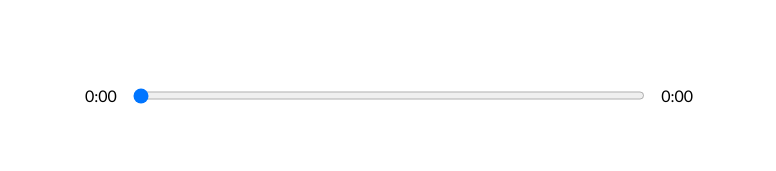
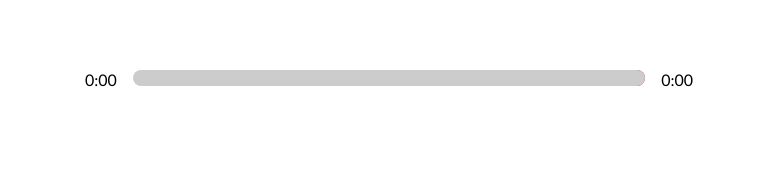
Before and after one commit to Captainlomik/react-player, a React (Create React App) app: page / in a window 1280 px wide. Shown: the part 490-661 px from the top of the page, without its empty margins (251-1027 px from the left). Built offline with nearby package versions, Linux system fonts and the light colour scheme.

Commit message:
audio line color done

```diff
--- a/src/App.tsx
+++ b/src/App.tsx
@@ -5,6 +5,12 @@
 import data from "./data";
 import Library from "./components/Library";
 import Nav from "./components/Nav";
+
+export interface timeProps {
+  currentTime: number;
+  duration: number;
+  animationPercentage: number;
+}
 
 function App() {
   const [songs, setSongs] = useState(data());
@@ -14,25 +20,32 @@
 
   const audioRef = useRef<HTMLAudioElement>(null);
 
-  interface timeProps {
-    currentTime: number;
-    duration: number;
-  }
-
   const [songInfo, setSongInfo] = useState<timeProps>({
     currentTime: 0,
     duration: 0,
+    animationPercentage: 0,
   });
 
   const timeUpdateHandler = (e: React.ChangeEvent<HTMLAudioElement>) => {
     const current = e.target.currentTime;
     const duration = e.target.duration;
-    setSongInfo({ ...songInfo, currentTime: current, duration });
+    //вычисление длины трека
+    const roundedCurrent = Math.round(current);
+    const roundedDuration = Math.round(duration);
+    const animation = Math.round((roundedCurrent / roundedDuration) * 100);
+
+
+    setSongInfo({
+      ...songInfo,
+      currentTime: current,
+      duration,
+      animationPercentage: animation,
+    });
   };
 
   return (
     <div className="App">
-      <Nav libraryStatus={libraryStatus} setLibraryStatus = {setLibraryStatus} />
+      <Nav libraryStatus={libraryStatus} setLibraryStatus={setLibraryStatus} />
       <Song currentSong={currentSong} />
       <Player
         currentSong={currentSong}
@@ -44,7 +57,6 @@
         songInfo={songInfo}
         songs={songs}
         setSongs={setSongs}
-
       />
       <Library
         songs={songs}
--- a/src/components/Player.tsx
+++ b/src/components/Player.tsx
@@ -1,4 +1,4 @@
-import React, {useEffect } from "react";
+import React, { useEffect } from "react";
 import { FontAwesomeIcon } from "@fortawesome/react-fontawesome";
 import {
   faPlay,
@@ -8,11 +8,7 @@
 } from "@fortawesome/free-solid-svg-icons";
 import { SongModel } from "../models";
 import { playAudio } from "../util";
-
-interface timeProps {
-  currentTime: number;
-  duration: number;
-}
+import { timeProps } from "../App";
 
 interface songProps {
   currentSong: SongModel;
@@ -23,7 +19,7 @@
   songInfo: timeProps;
   setSongInfo: (info: timeProps) => void;
   songs: SongModel[];
-  setSongs: (song:any) => void
+  setSongs: (song: any) => void;
 }
 
 export default function Player({
@@ -73,12 +69,12 @@
     if (direction === "skip-back") {
       if ((currentIndex - 1) % songs.length === -1) {
         setCurrentSong(songs.at(-1));
-        playAudio(isPlaying, audioRef)
+        playAudio(isPlaying, audioRef);
         return;
       }
       setCurrentSong(songs[(currentIndex - 1) % songs.length]);
     }
-    playAudio(isPlaying, audioRef)
+    playAudio(isPlaying, audioRef);
   };
 
   useEffect(() => {
@@ -98,19 +94,30 @@
     setSongs(newSongs);
   }, [currentSong]);
 
+  //Добавление стилей
+  let trackAnim = {
+    transform: `translateX(${songInfo.animationPercentage}%)`
+  };
+
   return (
     <div className="player">
       <div className="time-control">
         <p>{getTime(songInfo!.currentTime)}</p>
+        <div
+          style={{
+            background: `linear-gradient(to right, ${currentSong.color[0]}, ${currentSong.color[1]})`,
+          }}
+          className="track"
+        >
           <input
             type="range"
-          name=""
-          id=""
             min={0}
             max={songInfo.duration || "0:00"}
             value={songInfo.currentTime}
             onChange={dragHandler}
           />
+          <div style={trackAnim} className="animate-track"></div>
+        </div>
         <p>{getTime(songInfo!.duration)}</p>
       </div>
       <div className="play-control">
--- a/src/data.tsx
+++ b/src/data.tsx
@@ -9,7 +9,7 @@
         "https://chillhop.com/wp-content/uploads/2022/09/8c2eab8525ace609b0c68b7564eb085d2244ee09-1024x1024.jpg",
       id: uuidv4(),
       active: true,
-      color: ["#bfccae", "#c2d2d1"],
+      color: ["#ffff", "red"],
       audio: "https://mp3.chillhop.com/serve.php/?mp3=48087",
     },
     {
--- a/src/styles/_player.scss
+++ b/src/styles/_player.scss
@@ -11,20 +11,52 @@
   display: flex;
   input {
     width: 100%;
-    padding: 1rem 0rem;
+    -webkit-appearance: none;
+    background: transparent;
+    cursor: pointer;
   }
   p {
-    padding: 1rem;
+    padding: 0rem 1rem;
   }
 }
 
-.play-control{
+.play-control {
   display: flex;
   justify-content: space-between;
   align-items: center;
   padding: 1rem;
   width: 30%;
-    svg{
+  svg {
     cursor: pointer;
   }
 }
+
+input[type="range"]:focus {
+  outline: none;
+}
+
+input[type="range" i]::-webkit-slider-thumb{
+  -webkit-appearance: none;
+  height: 16px;
+  width: 16px;
+}
+
+.track{
+  background: lightblue;
+  width: 100%;
+  height: 1rem;
+  position: relative;
+  border-radius: 1rem;
+  overflow: hidden;
+}
+
+.animate-track{
+  background: rgb(204, 204, 204);
+  width: 100%;
+  height: 100%;
+  position: absolute;
+  top: 0;
+  left: 0;
+  transform: translateX(0%);
+  pointer-events: none;
+}
```
Lines whose indentation alone changed are shown as unchanged.
